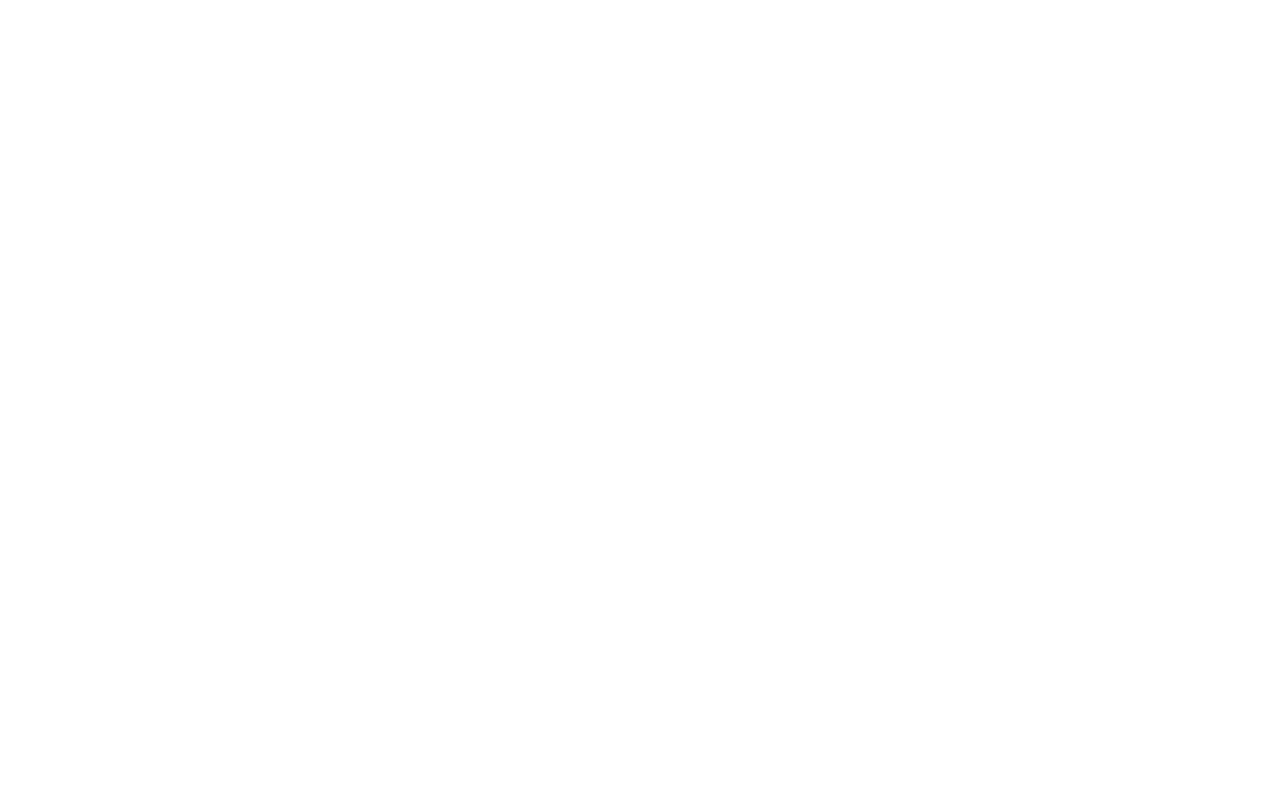
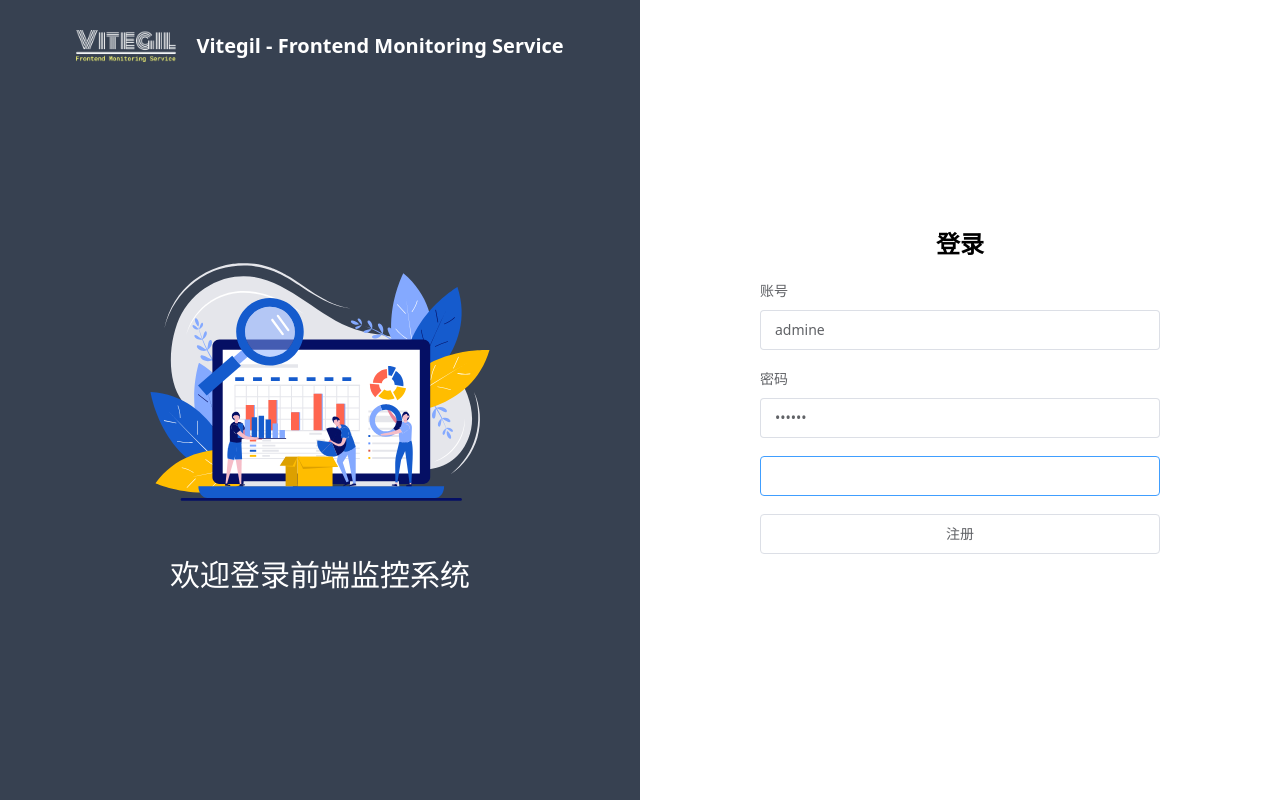
Before and after one commit to vitegil/vitegil, a Vue app: page / in a window 1280 px wide. Before the commit this address had no page. Built offline with nearby package versions, Linux system fonts and the light colour scheme.

Commit message:
Merge branch 'main' of https://github.com/vitegil/vitegil

```diff
--- a/src/router/index.ts
+++ b/src/router/index.ts
@@ -26,7 +26,7 @@
 export const fullScreenRoutes: RouteRecordRaw[] = [
   {
     name: 'Login',
-    path: '/login',
+    path: '/',
     component: () => import('@/views/Login/Login.vue'),
   },
 ]
--- a/src/views/Login/Login.vue
+++ b/src/views/Login/Login.vue
@@ -1,30 +1,31 @@
 <script setup lang="ts">
-import { ref } from 'vue'
+import { ref, reactive } from 'vue'
+import { useRoute, useRouter } from 'vue-router'
 // import LoginModel from '@/views/Login/Components/Login.vue'
 // import RegisterModle from '@/views/Login/Components/Login.vue'
 
-const loading = ref(false)
-let loginInfo = {
-  account: '',
-  password: '',
+// const loading = ref(false)
+const formInline = reactive({
+  account: 'admine',
+  password: '123456',
+})
+const route = useRoute()
+const router = useRouter()
+function login() {
+  //1.判空  2.状态等待loading 3.axios发送后端 4.成功则跳转到首页
+  if (!formInline.account || !formInline.password) {
+    return
+  }
+  // loading = true
+  // let res = await login(this.login.account,(this.login.password));
+  // loading = false;
+  // if (res.data) {
+  // this.login = res.data;
+  console.log(route)
+  console.log(router)
+  router.push({ name: 'ActionMonitor' })
+  // }
 }
-//  async login() {
-//       //1.判空  2.状态等待loading 3.axios发送后端 4.成功则跳转到首页
-//       if (!this.login.account || !this.login.password) {
-//         return;
-//       }
-//       this.loading = true;
-//       // let res = await login(this.login.account,md5(this.login.password));
-//       let res = await login(this.login.account,(this.login.password));
-//       this.loading = false;
-//       // console.log(res.data);
-//       if (res.data) {
-//         this.login = res.data;
-//         this.$router.push({ name: 'SearchIndex' });
-//         } else {
-//           alert('账号或密码不对！');
-//         }
-//         }}
 </script>
 
 <template>
@@ -51,14 +52,27 @@
         <div class="text-center text-2xl font-bold mb-20px">登录</div>
         <el-form status-icon label-position="top">
           <el-form-item label="账号">
-            <el-input size="large" type="account" />
+            <el-input
+              size="large"
+              type="account"
+              v-model="formInline.account"
+            />
           </el-form-item>
           <el-form-item label="密码">
-            <el-input size="large" type="password" />
+            <el-input
+              size="large"
+              type="password"
+              v-model="formInline.password"
+            />
           </el-form-item>
 
           <el-form-item>
-            <el-button class="w-full" size="large" type="primary">
+            <el-button
+              class="w-full"
+              size="large"
+              type="primary"
+              @click="login"
+            >
               登录
             </el-button>
           </el-form-item>
```
Also changed, not shown: 1 other file (tests, documents, lock files or other folders).
